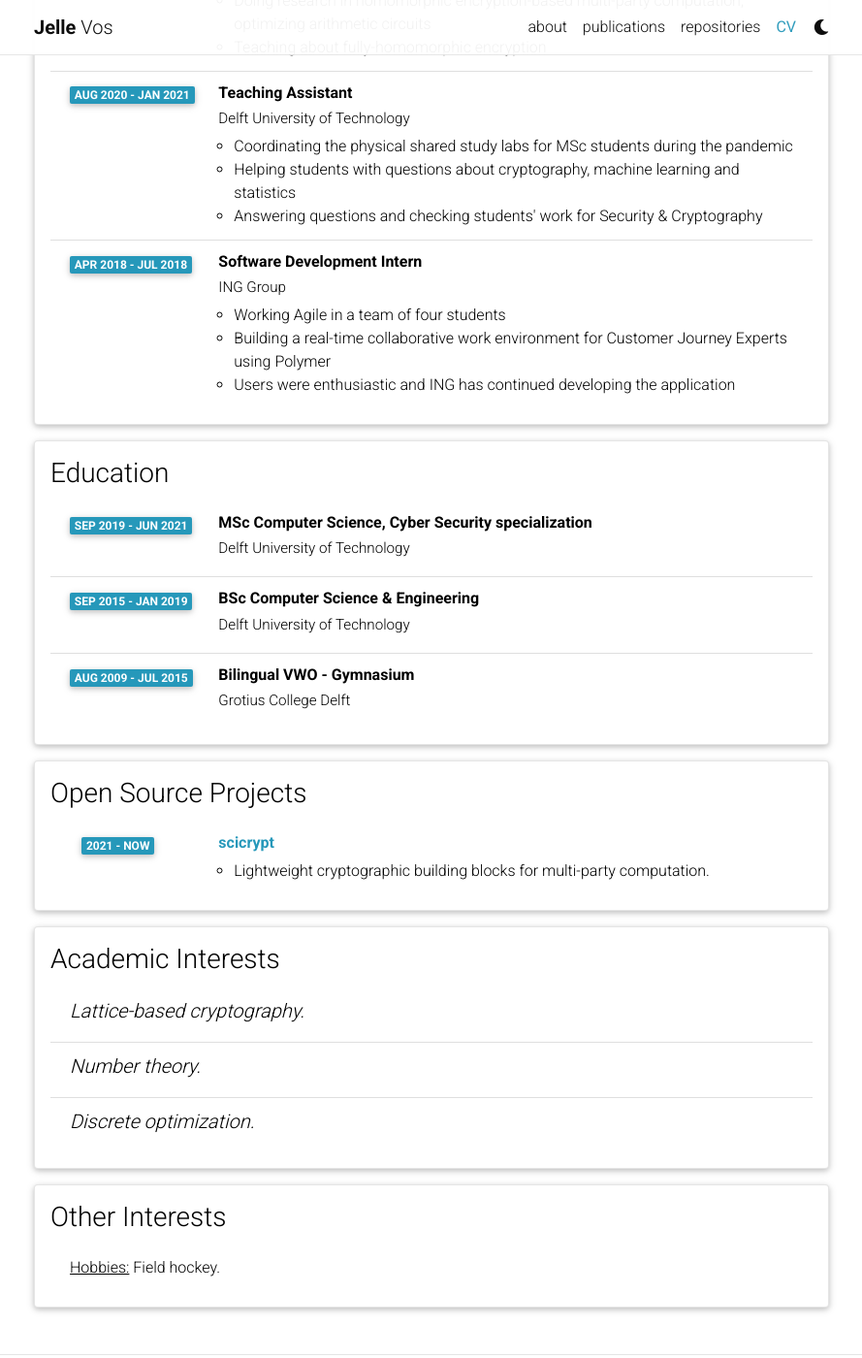
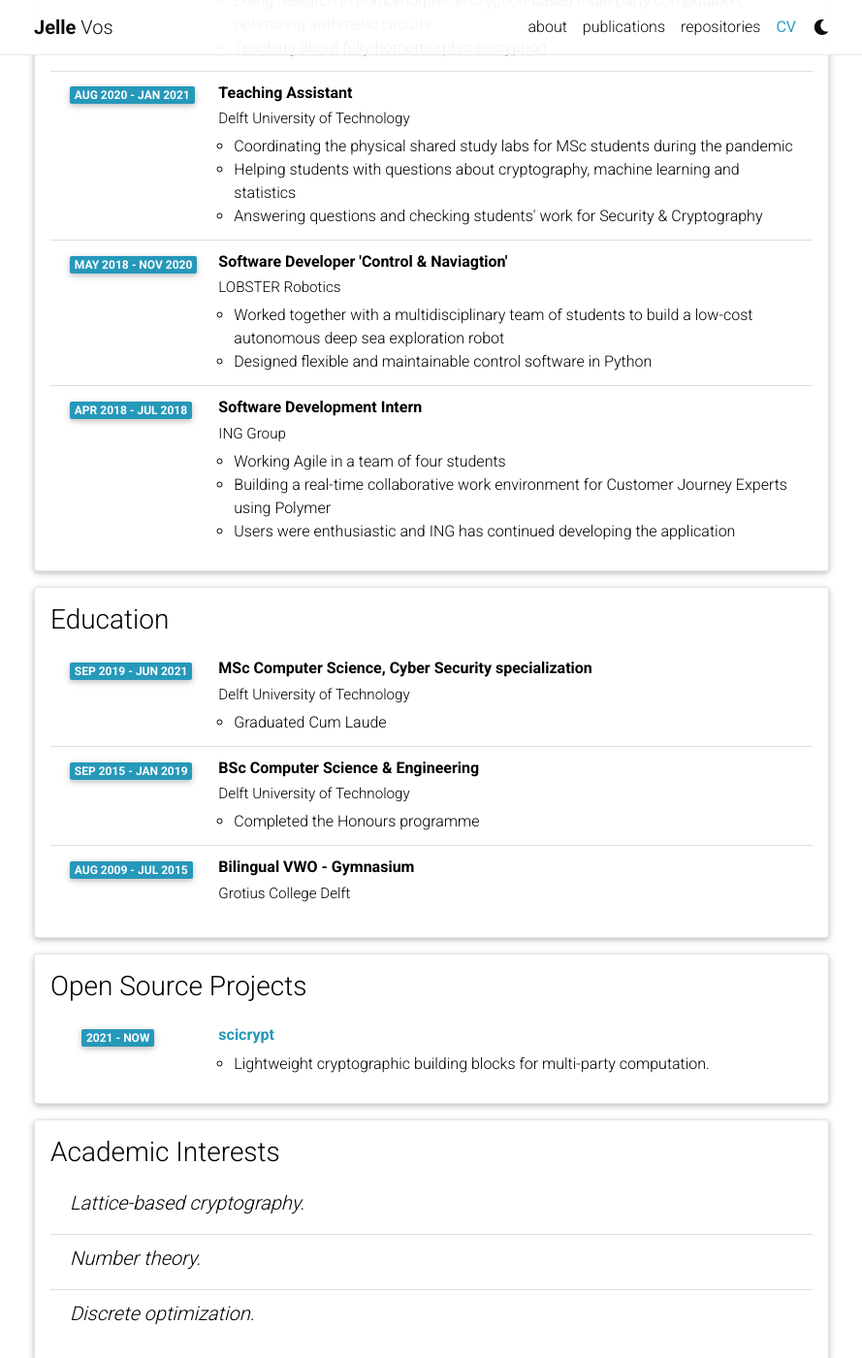
Before and after one commit to jellevos/jellevos.github.io, a Jekyll site: the page built from _pages/cv.md, in a window 1280 px wide and 1400 px high, scrolled down 531 px. Shown: the whole window at 97% size, without its empty margins (195-1084 px from the left). Built offline with Jekyll 4.4.1, drawn with Linux system fonts in a browser that asks for light colours; comment, search, counter and statistics services are not loaded; a style sheet for code colours, icons or effects is not loaded.

Commit message:
Update cv.yml

```diff
--- a/_data/cv.yml
+++ b/_data/cv.yml
@@ -26,6 +26,13 @@
         - Helping students with questions about cryptography, machine learning and statistics
         - Answering questions and checking students' work for Security & Cryptography
 
+    - title: Software Developer 'Control & Naviagtion'
+      institution: LOBSTER Robotics
+      year: May 2018 - Nov 2020
+      description:
+        - Worked together with a multidisciplinary team of students to build a low-cost autonomous deep sea exploration robot
+        - Designed flexible and maintainable control software in Python
+
     - title: Software Development Intern
       institution: ING Group
       year: Apr 2018 - Jul 2018
@@ -40,10 +47,12 @@
     - title: MSc Computer Science, Cyber Security specialization
       institution: Delft University of Technology
       year: Sep 2019 - Jun 2021
+      description: Graduated Cum Laude
 
     - title: BSc Computer Science & Engineering
       institution: Delft University of Technology
       year: Sep 2015 - Jan 2019
+      description: Completed the Honours programme
 
     - title: Bilingual VWO - Gymnasium
       institution: Grotius College Delft
```
